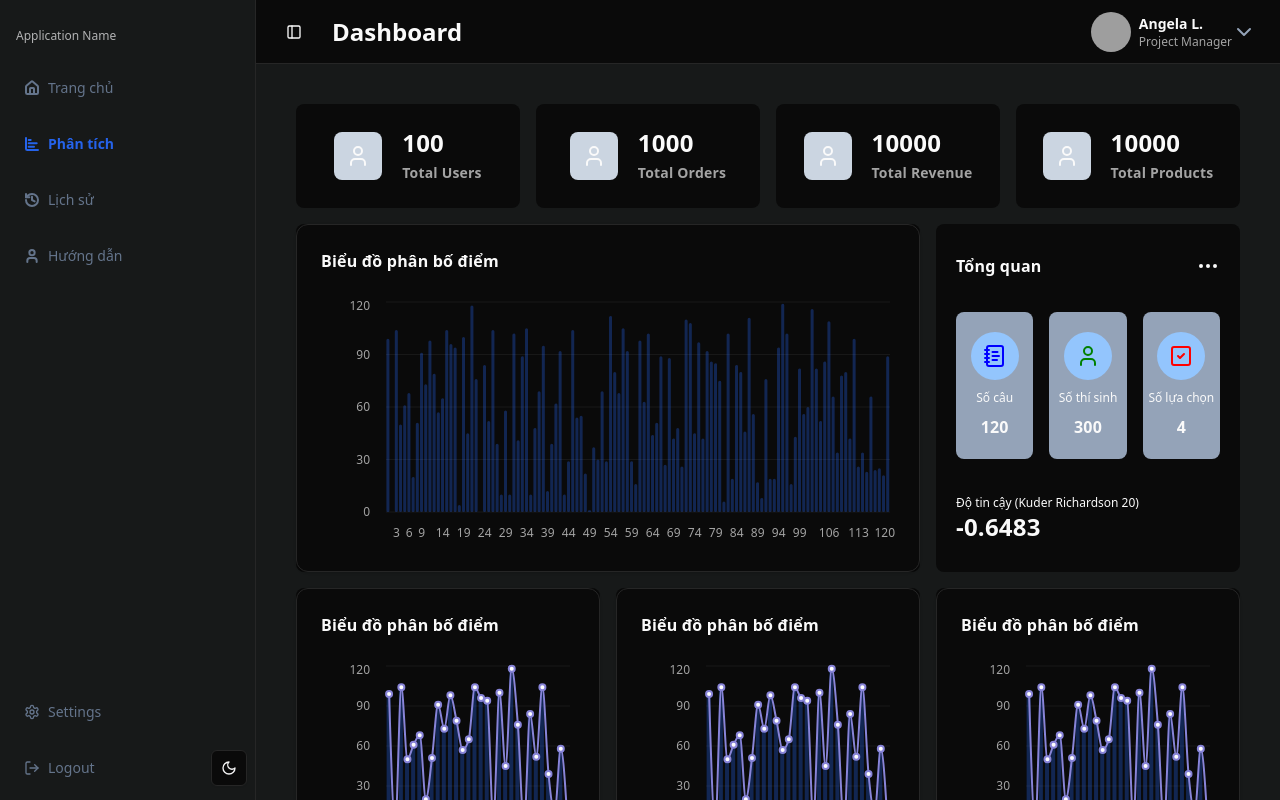
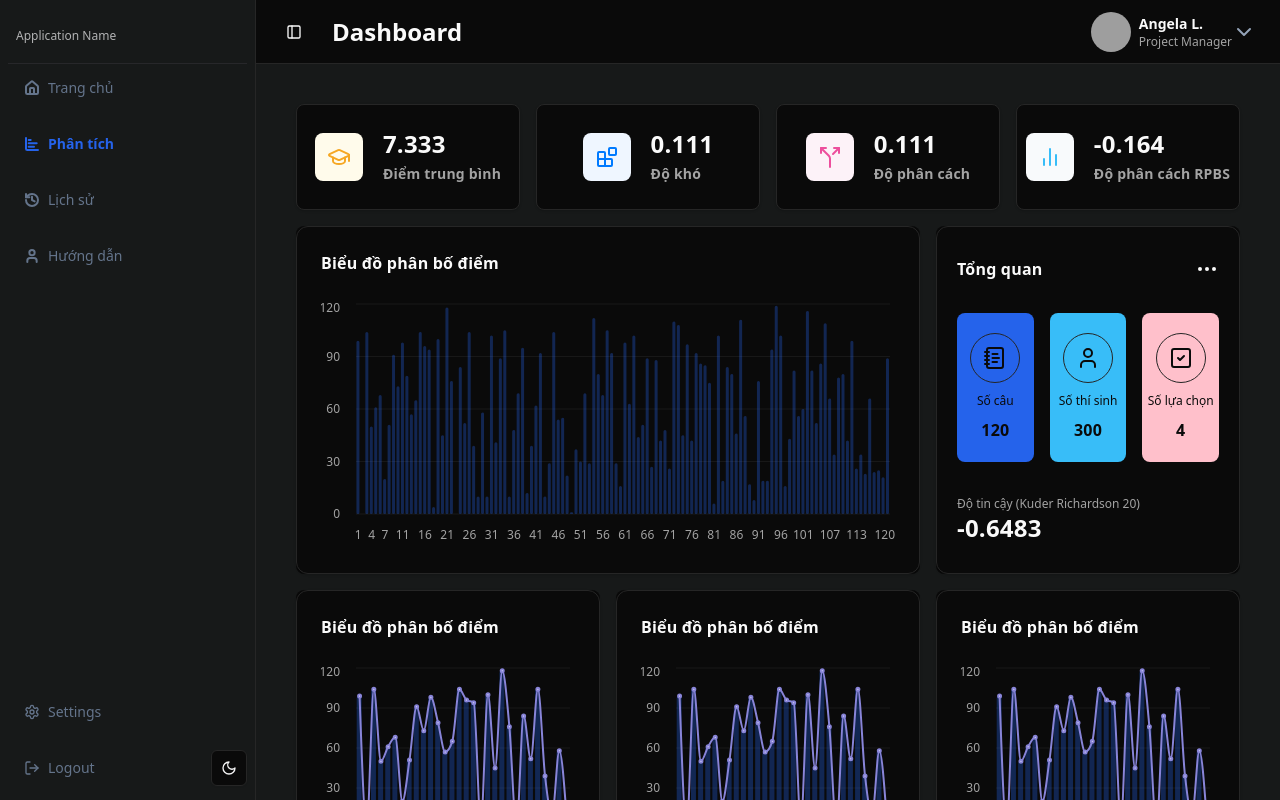
Before and after one commit to longtruong2604/IRT-FE, a React (Vite) app: page /analysis in a window 1280 px wide. Shown: the top 800 px of the page. Built offline with nearby package versions, Linux system fonts and the light colour scheme; grey boxes are pictures that could not be loaded.

Commit message:
feat: improve dashboard UI

```diff
--- a/src/components/layout/app-sidebar.tsx
+++ b/src/components/layout/app-sidebar.tsx
@@ -22,7 +22,7 @@ export function AppSidebar() {
     <Sidebar>
       <SidebarContent>
         <SidebarGroup>
-          <SidebarGroupLabel className="h-[56px]">
+          <SidebarGroupLabel className="h-[56px] rounded-none border-b border-sidebar-border">
             Application Name
           </SidebarGroupLabel>
           <SidebarGroupContent>
--- a/src/components/ui/chart.tsx
+++ b/src/components/ui/chart.tsx
@@ -56,7 +56,7 @@ const ChartContainer = React.forwardRef<
         {...props}
       >
         <ChartStyle id={chartId} config={config} />
-        <RechartsPrimitive.ResponsiveContainer>
+        <RechartsPrimitive.ResponsiveContainer debounce={200}>
           {children}
         </RechartsPrimitive.ResponsiveContainer>
       </div>
--- a/src/pages/analysis/bar-line-chart.tsx
+++ b/src/pages/analysis/bar-line-chart.tsx
@@ -36,6 +36,7 @@ export function BarLineChart() {
               axisLine={false}
             />
             <YAxis
+              width={30}
               dataKey="numberOfStudent"
               tickLine={false}
               tickMargin={10}
@@ -56,6 +57,7 @@ export function BarLineChart() {
               dataKey="numberOfStudent"
               stroke="#8884d8"
               strokeWidth={2}
+              dot={{ r: 1.5 }}
               activeDot={{ r: 2 }}
             />
           </ComposedChart>
--- a/src/pages/analysis/barchart.tsx
+++ b/src/pages/analysis/barchart.tsx
@@ -38,6 +38,7 @@ export function Component() {
             <YAxis
               dataKey="numberOfStudent"
               tickLine={false}
+              width={30}
               tickMargin={10}
               axisLine={false}
             />
--- a/src/pages/analysis/index.tsx
+++ b/src/pages/analysis/index.tsx
@@ -1,28 +1,32 @@
-import { User } from 'lucide-react'
+import { Blocks, ChartNoAxesColumn, GraduationCap, Split } from 'lucide-react'
+import { BarLineChart } from './bar-line-chart'
 import { Component } from './barchart'
 import OverallData from './overall-data'
-import { BarLineChart } from './bar-line-chart'
 
 const OverallStats = [
   {
-    icon: User,
-    title: 'Total Users',
-    value: 100,
+    icon: <GraduationCap color="#F6A723" />,
+    title: 'Điểm trung bình',
+    value: 7.333,
+    bgColor: '#FFFBEB',
   },
   {
-    icon: User,
-    title: 'Total Orders',
-    value: 1000,
+    icon: <Blocks color="#007AFF" />,
+    title: 'Độ khó',
+    value: 0.111,
+    bgColor: '#EFF6FF',
   },
   {
-    icon: User,
-    title: 'Total Revenue',
-    value: 10000,
+    icon: <Split color="#ED4F9D" />,
+    title: 'Độ phân cách',
+    value: 0.111,
+    bgColor: '#FDF2F8',
   },
   {
-    icon: User,
-    title: 'Total Products',
-    value: 10000,
+    icon: <ChartNoAxesColumn color="#38BDF8" />,
+    title: 'Độ phân cách RPBS',
+    value: -0.164,
+    bgColor: '#F8FAFC',
   },
 ]
 
@@ -32,10 +36,13 @@ const Analysis = () => {
       {OverallStats.map((stat, index) => (
         <div
           key={index}
-          className="col-span-3 flex items-center justify-center gap-5 rounded-lg bg-background py-6"
+          className="col-span-3 flex items-center justify-center gap-5 rounded-lg border border-neutral-200 bg-background py-6 text-neutral-950 shadow dark:border-neutral-800 dark:bg-neutral-950 dark:text-neutral-50"
         >
-          <div className="flex size-[48px] items-center justify-center rounded-lg bg-slate-300">
-            <stat.icon />
+          <div
+            className={`flex size-[48px] items-center justify-center rounded-lg`}
+            style={{ backgroundColor: stat.bgColor }}
+          >
+            {stat.icon}
           </div>
           <div className="flex flex-col gap-1">
             <div className="text-[24px] font-bold leading-[1.25] tracking-[0.2px]">
--- a/src/pages/analysis/overall-data.tsx
+++ b/src/pages/analysis/overall-data.tsx
@@ -5,25 +5,25 @@ const OverallDataItems = [
     title: 'Số câu',
     value: 120,
     icon: NotebookText,
-    color: 'blue',
+    color: '#2563EB',
   },
   {
     title: 'Số thí sinh',
     value: 300,
     icon: User,
-    color: 'green',
+    color: '#38BDF8',
   },
   {
     title: 'Số lựa chọn',
     value: 4,
     icon: SquareCheck,
-    color: 'red',
+    color: 'pink',
   },
 ]
 
 const OverallData = () => {
   return (
-    <div className="flex h-full flex-col justify-between px-[20px] py-[30px]">
+    <div className="flex h-full flex-col justify-between rounded-xl border border-neutral-200 bg-white px-[20px] py-[30px] text-neutral-950 shadow dark:border-neutral-800 dark:bg-neutral-950 dark:text-neutral-50">
       <div className="flex justify-between">
         <h1 className="text-[16px] font-bold leading-[1.5] tracking-[0.2px]">
           Tổng quan
@@ -34,10 +34,11 @@ const OverallData = () => {
         {OverallDataItems.map((item, index) => (
           <div
             key={index}
-            className="flex flex-1 flex-col items-center gap-2 rounded-lg bg-slate-400 py-5"
+            className="flex flex-1 flex-col items-center gap-2 rounded-lg py-5 text-background"
+            style={{ backgroundColor: item.color }}
           >
-            <div className="rounded-full bg-blue-300 p-3">
-              <item.icon size={24} color={item.color} />
+            <div className="rounded-full border p-3">
+              <item.icon size={24} />
             </div>
             <h2 className="text-[12px] font-normal leading-[1.6]">
               {item.title}
@@ -49,7 +50,7 @@ const OverallData = () => {
         ))}
       </div>
       <div>
-        <h2 className="text-[12px] font-normal leading-[1.6]">
+        <h2 className="text-[12px] font-normal leading-[1.6] text-muted-foreground">
           Độ tin cậy (Kuder Richardson 20)
         </h2>
         <p className="text-[24px] font-bold leading-[1.25] tracking-[0.2px]">
```
Also changed, not shown: 2 other files (tests, documents, lock files or other folders).
